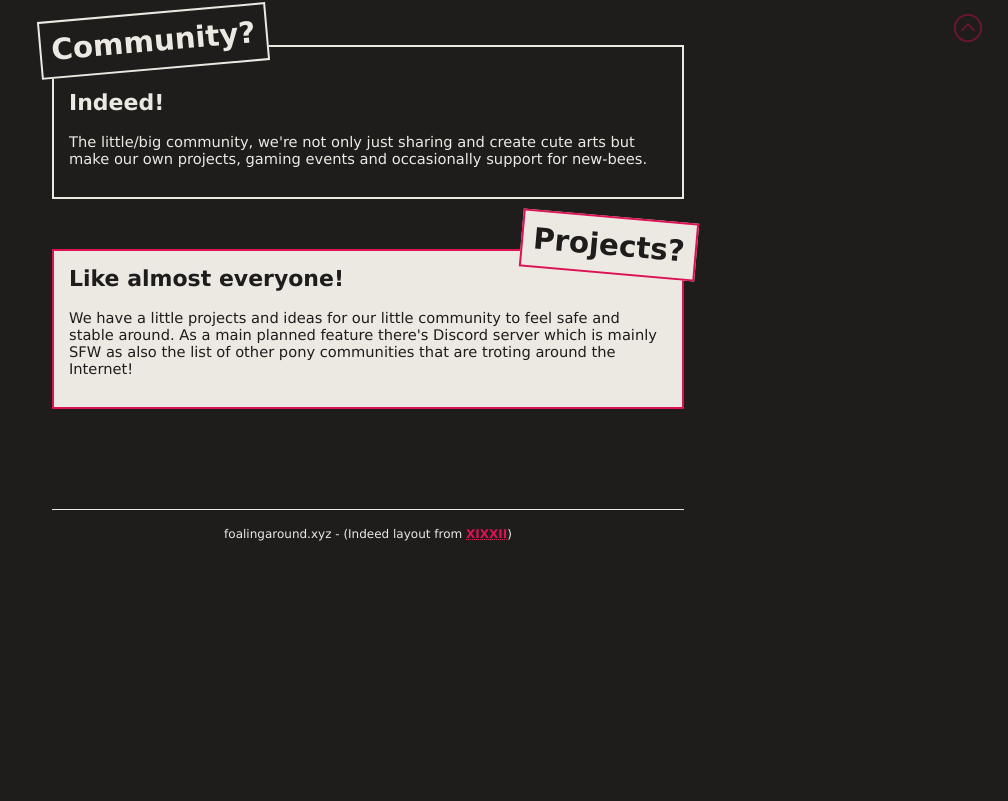
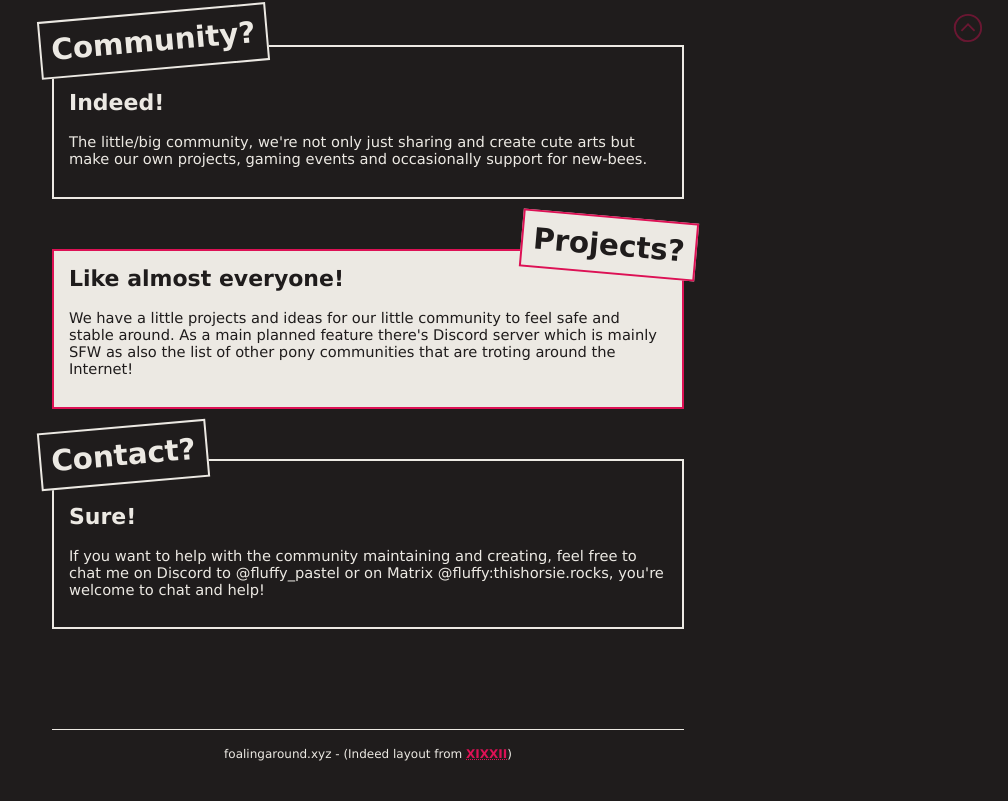
Before and after one commit to fluffypastel/website, a plain HTML site: page index.html in a window 1280 px wide. Shown: the part 737-1538 px from the top of the page, without its empty margins (272-1280 px from the left). Before the commit the page ends 1323 px from the top, so only its background shows below. Drawn offline with Linux system fonts and the light colour scheme.

Commit message:
Update index.html

```diff
--- a/index.html
+++ b/index.html
@@ -70,7 +70,15 @@
 </div>
 <!-- end of box four -->
 
- <!-- footer -->
+<!-- box three. -->
+<div class="box">
+<h1>Contact?</h1>
+<h2>Sure!</h2>
+<p>If you want to help with the community maintaining and creating, feel free to chat me on Discord to @fluffy_pastel or on Matrix @fluffy:thishorsie.rocks, you're welcome to chat and help!</p>
+</div>
+<!-- end of box three -->
+
+<!-- footer -->
 <div class="footer">
 <p>foalingaround.xyz - (Indeed layout from <a href="https://xixxii.neocities.org/gooftown/foryou/premades">XIXXII</a>) </p>
 <!-- <img src="foalingaround.png"> -->
```
